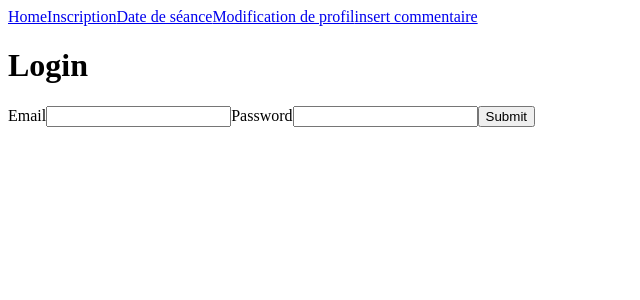
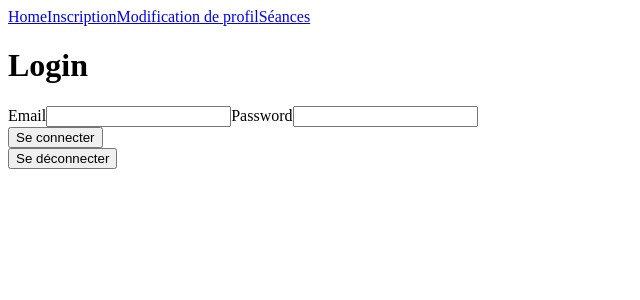
Before and after one commit to JosephLapert/API_Front, a React (Create React App) app: page / in a window 1280 px wide. Shown: the top 300 px of the page, without its empty margins (0-640 px from the left). Built offline with nearby package versions, Linux system fonts and the light colour scheme; no server answers.

Commit message:
Création du component Séance qui select toutes les séances disponible

```diff
--- a/src/App.js
+++ b/src/App.js
@@ -3,11 +3,10 @@ import NotFound from "./pages/NotFound";
 import Home from "./pages/Home";
 import Formulaire from "./components/Formulaire";
 import InsertComment from "./components/AjoutComment";
-import SeanceCoach from "./components/SeanceCoach";
+// import SeanceCoach from "./components/SeanceCoach";
 import UpdateUtilisateur from "./components/UpdateUtilisateur";
-
-import { useAuth } from './contexts/AuthContext';
-
+import Logout from "./components/Logout";
+import Seances from "./components/Seances";
 
 function App() {
   return (
@@ -15,17 +14,19 @@ function App() {
       <nav>
         <Link to="/">Home</Link>
         <Link to="/form">Inscription</Link>
-        <Link to="/seance">Date de séance</Link>
+        {/* <Link to="/seance">Date de séance</Link> */}
         <Link to="/update">Modification de profil</Link>
-        <Link to="/comment">insert commentaire</Link>
+        <Link to="/seances">Séances</Link>
       </nav>
         <Routes>
           <Route path="*" element={<NotFound />} />
           <Route path="/" element={<Home />} />
           <Route path="/form" element={<Formulaire />} />
           <Route path="/comment" element={<InsertComment />} />
-          <Route path="/seance" element={<SeanceCoach />} />
+          {/* <Route path="/seance" element={<SeanceCoach />} /> */}
           <Route path="/update" element={<UpdateUtilisateur />} />
+          <Route path="/logout" element={<Logout />} />
+          <Route path="/seances" element={<Seances />} />
         </Routes>
     </div>
   );
--- /dev/null
+++ b/src/components/Logout/index.js
@@ -0,0 +1,27 @@
+import { useState } from 'react'
+import { useAuth } from "../../contexts/AuthContext";
+
+const Logout = () => {
+
+    const { logout } = useAuth();
+    const [error, setError] = useState();
+    const [message, setMessage] = useState();
+
+    const handleLogout = async () => {
+        try {
+            await logout()
+            setMessage('Vous êtes déconnectez')
+        } catch (error) {
+            setError(error.message)
+        }
+    };
+
+    return (
+       <div>
+           <button onClick={() => handleLogout()}>Se déconnecter</button>
+           { error && <p>{error}</p>}
+       </div>
+      );
+}
+
+export default Logout;
--- a/src/components/SeanceCoach/index.js
+++ b/src/components/SeanceCoach/index.js
@@ -1,5 +1,5 @@
-import axios from 'axios';
 import { useEffect, useState } from 'react';
+import axios from '../../config/axios'
 
 
 const SeanceCoach = (id) => {
@@ -11,13 +11,11 @@ const SeanceCoach = (id) => {
             .then((response) => {
             setSeances(response.data.success[0])
         })
-    }, []);
+    }, [id]);
 
     if (seances.length === 0) {
         return null;
     }
-
-
     return (
 
         <div>
--- a/src/components/UpdateUtilisateur/index.js
+++ b/src/components/UpdateUtilisateur/index.js
@@ -1,16 +1,12 @@
-import React, { useRef, useEffect, useState } from 'react';
+import React, { useRef, useEffect } from 'react';
 import axios from 'axios';
 import { useAuth } from '../../contexts/AuthContext';
 
-
-
 const UpdateUtilisateur = () => {
-
-
 
     const { user } = useAuth();
 
-    const handleSubmite = async (e) => {
+    const handleSubmit = async (e) => {
         e.preventDefault();
         const form = {};
         const inputs = formeRef.current.querySelectorAll('input');
@@ -22,12 +18,9 @@ const UpdateUtilisateur = () => {
 
     useEffect(() => {
     }, [])
-
     const formeRef = useRef();
-
     const profileDelete = async (id) => {
         await axios.delete(`/users/${ id }`)
-
     }
     if (!user) {
         return <div>
@@ -35,7 +28,7 @@ const UpdateUtilisateur = () => {
         </div>
     }
     return (
-        <form ref={formeRef} onSubmit={(e) => handleSubmite(e)}>
+        <form ref={formeRef} onSubmit={(e) => handleSubmit(e)}>
             <label>
                 Nom:
                 <input type="text" name="nom" value={user.nom}/> <br />
--- a/src/contexts/AuthContext.js
+++ b/src/contexts/AuthContext.js
@@ -13,9 +13,9 @@ const AuthContextProvider = ({children}) => {
 
     const logout = async () => {
         try {
-            await axios.get('http://localhost:8000/api/auth/logout');
+            await axios.get('/auth/logout');
             setUser()
-            navigate('/login')
+            navigate('/')
         } catch (error) {
             console.log(error.message);
         }
@@ -25,34 +25,27 @@ const AuthContextProvider = ({children}) => {
         try {
             const { data } = await axios.get('/auth/')
             setUser(data.success)
-            navigate('/seance')
+            navigate('/update')
         } catch (error) {
             navigate('/');
         }
     }
 
     const login = async (form) => {
-
         try {
-
            const result =  await axios.post('/auth', form)
-            console.log(result.data.success);
             setUser(result.data.success)
-            // navigate('/update')
+            navigate('/update')
         } catch (error) {
             console.log(error);
+            navigate('/')
         }
     }
     const getUserData = async (id) => {
          try {
              const { data } = await axios.get(`/users/${ id }`)
-
-             console.log(data.success);
              setUser(data.success[0][0])
-
-            //  navigate('/home');
          } catch (error) {
-            // navigate('/');
             console.log(error.message);
          }
     }
@@ -62,9 +55,7 @@ const AuthContextProvider = ({children}) => {
 
     useEffect(() => {
         if( user?.id_utilisateur ) {            //  '?' Avoid error 'Cannot read properties of undefined (id)'
-            console.log(user.id_utilisateur);
             getUserData(user.id_utilisateur);
-            console.log(user.id_utilisateur);
         }
     },[user])
 
@@ -72,7 +63,8 @@ const AuthContextProvider = ({children}) => {
         user,
         setUser,
         login,
-        checkLoginStatus
+        checkLoginStatus,
+        logout
 
     }
 
--- a/src/pages/Home/index.js
+++ b/src/pages/Home/index.js
@@ -1,30 +1,23 @@
-import axios from '../../config/axios';
-import { useNavigate } from 'react-router-dom';
 import { useAuth } from '../../contexts/AuthContext';
-import { useState } from 'react'
+import { useState } from 'react';
+import Logout from '../../components/Logout';
 
 const Home = () => {
     const { login } = useAuth();
     const [error, setError] = useState();
-    // const navigate = useNavigate();
-
     const handleSubmit = async (e) => {
         e.preventDefault();
         const inputs = e.target.querySelectorAll('.form-input');
-
         const form ={};
         Array.from(inputs).forEach(input => {
             form[input.name] = input.value
         })
         try {
-            // const { data } = await axios.post('/auth', form)    // permet de d'accéder à ce back = sécurité
             await login(form)
         } catch (error) {
             setError(error.message)
         }
     }
-
-
     return (
         <div>
             <h1>Login</h1>
@@ -33,13 +26,13 @@ const Home = () => {
                 <input type='text' name='email'className='form-input' />
                 <label htmlFor='login'>Password</label>
                 <input type='password' name='psswd' className='form-input' />
-
-                <input type={"submit"}/>
+                <br />
+                <input type={"submit"} value='Se connecter'/>
+                <Logout />
             </form>
             { error && <p>{error}</p> }
         </div>
+
     )
-
 }
-
 export default Home;
--- a/src/pages/ListTodo/index.js
+++ b/src/pages/ListTodo/index.js
@@ -1,12 +1,11 @@
-import React from 'react';
 import axios from 'axios';
 import { useState } from 'react';
 
 const ListUsers = () => {
 
-    const [todos, setTodos] = React.useState([]);
+    const [todos, setTodos] = useState([]);
 
-    React.useEffect(() => {
+    useEffect(() => {
         axios.get('http://localhost:8000/api/test')
             .then((response) => {
             setTodos(response.data.success);
```
Also changed, not shown: src/components/Navbar/index.js (added, +8 -0 lines).
